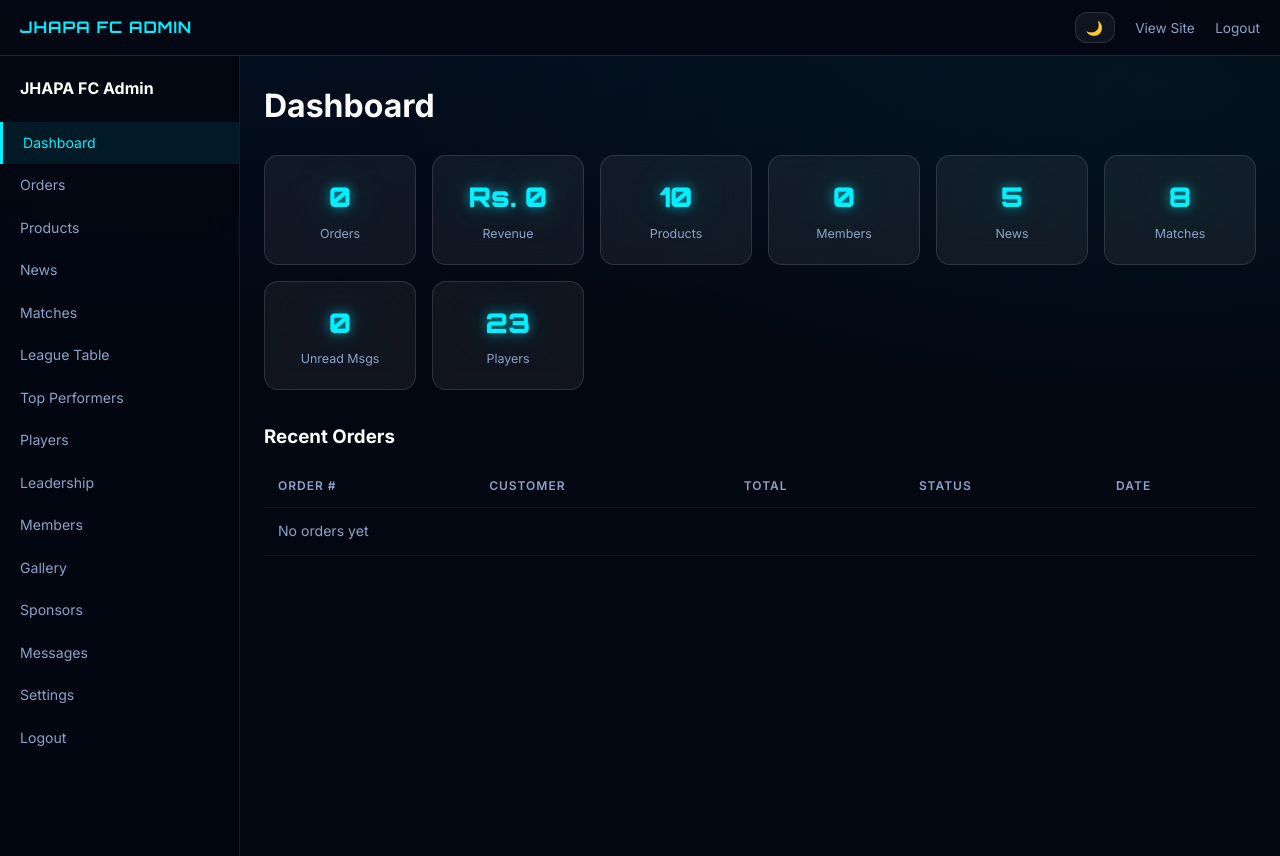
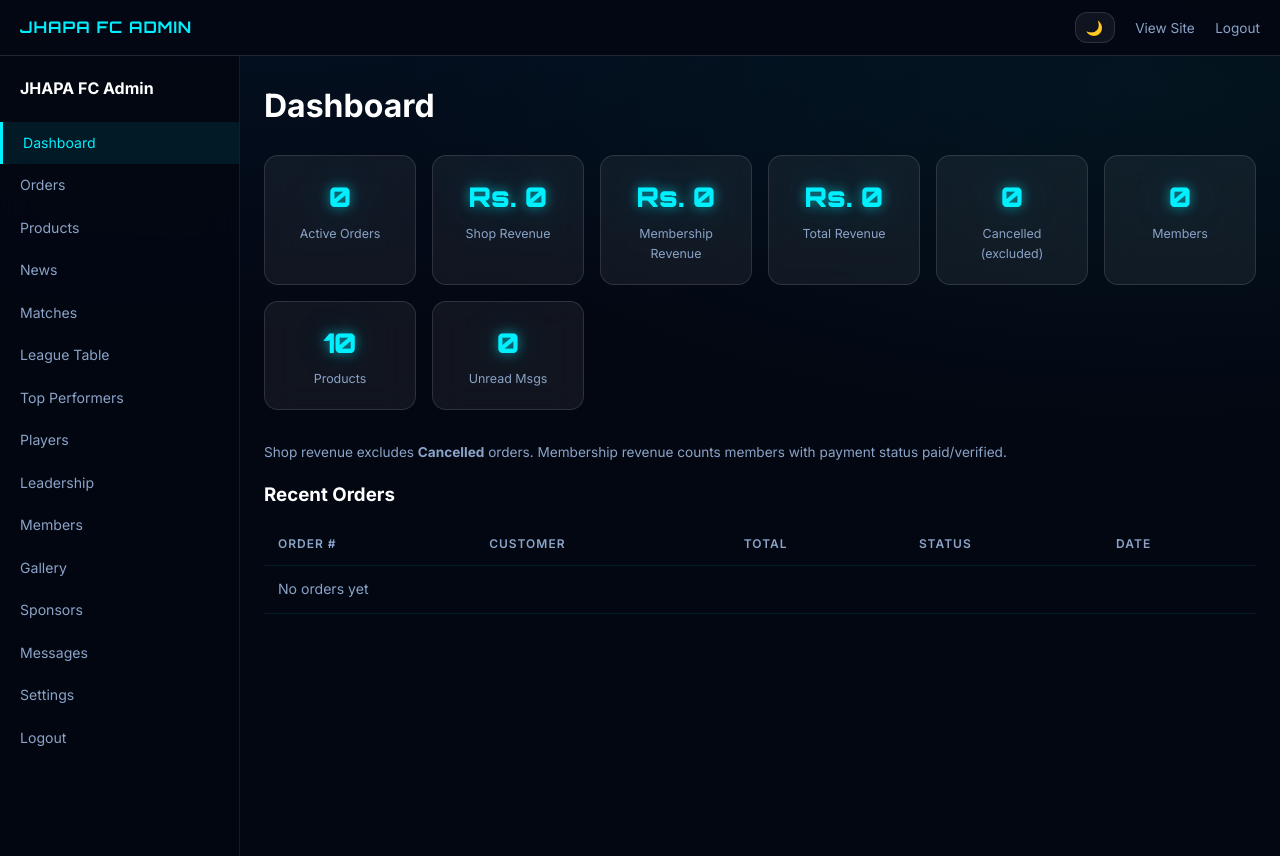
Before and after one commit to argonbhujel1/jhapa, a Flask app: page /admin/ in a window 1280 px wide. Run offline with Flask 3, Linux system fonts and the light colour scheme; a user stored in the database is signed in; data comes from the database, SQL or seed files in the repository; data that the repository does not hold is empty.

Commit message:
Updated Jhapa FC1

```diff
--- a/routes/admin.py
+++ b/routes/admin.py
@@ -44,9 +44,28 @@ def logout():
 @admin_bp.route('/')
 @admin_required
 def dashboard():
+    from sqlalchemy import or_, not_
+    # Shop revenue: exclude Cancelled orders
+    shop_rev = db.session.query(db.func.coalesce(db.func.sum(Order.total), 0)).filter(
+        db.func.lower(Order.status) != 'cancelled'
+    ).scalar() or 0
+    # Membership revenue: paid / verified members only
+    mem_rev = 0
+    try:
+        paid = Member.query.filter(
+            db.func.lower(Member.payment_status).in_(['paid', 'verified', 'completed', 'success'])
+        ).all()
+        for m in paid:
+            if m.plan and m.plan.price:
+                mem_rev += float(m.plan.price)
+    except Exception as e:
+        print('mem revenue:', e)
     stats = {
-        'orders': Order.query.count(),
-        'revenue': db.session.query(db.func.sum(Order.total)).scalar() or 0,
+        'orders': Order.query.filter(db.func.lower(Order.status) != 'cancelled').count(),
+        'orders_cancelled': Order.query.filter(db.func.lower(Order.status) == 'cancelled').count(),
+        'revenue': float(shop_rev),
+        'membership_revenue': float(mem_rev),
+        'total_revenue': float(shop_rev) + float(mem_rev),
         'products': Product.query.count(),
         'members': Member.query.count(),
         'news': News.query.count(),
@@ -307,7 +326,35 @@ def orders_list():
 @admin_required
 def order_detail(id):
     order = Order.query.get_or_404(id)
-    return render_template('admin/order_detail.html', order=order)
+    # Official jersey back photos for custom order preview
+    jersey_imgs = {'home': '', 'away': '', 'third': ''}
+    try:
+        for p in Product.query.filter(Product.is_active == True).all():
+            n = (p.name or '').lower()
+            src = getattr(p, 'image_back', None) or p.image
+            if not src:
+                continue
+            if 'third' in n or '3rd' in n:
+                jersey_imgs['third'] = src
+            elif 'away' in n:
+                jersey_imgs['away'] = src
+            elif 'home' in n:
+                jersey_imgs['home'] = src
+            elif ('jersey' in n or 'kit' in n) and not jersey_imgs['home']:
+                jersey_imgs['home'] = src
+    except Exception as e:
+        print('order jersey imgs:', e)
+    # Attach preview image URL per custom line item
+    for oi in order.items:
+        kit = 'home'
+        sz = (oi.size or '').lower()
+        if 'away' in sz:
+            kit = 'away'
+        elif 'third' in sz or '3rd' in sz:
+            kit = 'third'
+        oi._kit = kit
+        oi._jersey_img = jersey_imgs.get(kit) or jersey_imgs.get('home') or ''
+    return render_template('admin/order_detail.html', order=order, jersey_imgs=jersey_imgs)
 
 @admin_bp.route('/orders/<int:id>/status', methods=['POST'])
 @admin_required
--- a/templates/admin/dashboard.html
+++ b/templates/admin/dashboard.html
@@ -23,21 +23,28 @@
   <div class="admin-main">
     <h1 style="color:#fff;margin-bottom:24px;">Dashboard</h1>
     <div class="stat-cards">
-      <div class="stat-card"><div class="num">{{ stats.orders }}</div><div class="lbl">Orders</div></div>
-      <div class="stat-card"><div class="num">Rs. {{ "{:,.0f}".format(stats.revenue) }}</div><div class="lbl">Revenue</div></div>
+      <div class="stat-card"><div class="num">{{ stats.orders }}</div><div class="lbl">Active Orders</div></div>
+      <div class="stat-card"><div class="num">Rs. {{ "{:,.0f}".format(stats.revenue) }}</div><div class="lbl">Shop Revenue</div></div>
+      <div class="stat-card"><div class="num">Rs. {{ "{:,.0f}".format(stats.membership_revenue) }}</div><div class="lbl">Membership Revenue</div></div>
+      <div class="stat-card"><div class="num">Rs. {{ "{:,.0f}".format(stats.total_revenue) }}</div><div class="lbl">Total Revenue</div></div>
+      <div class="stat-card"><div class="num">{{ stats.orders_cancelled }}</div><div class="lbl">Cancelled (excluded)</div></div>
+      <div class="stat-card"><div class="num">{{ stats.members }}</div><div class="lbl">Members</div></div>
       <div class="stat-card"><div class="num">{{ stats.products }}</div><div class="lbl">Products</div></div>
-      <div class="stat-card"><div class="num">{{ stats.members }}</div><div class="lbl">Members</div></div>
-      <div class="stat-card"><div class="num">{{ stats.news }}</div><div class="lbl">News</div></div>
-      <div class="stat-card"><div class="num">{{ stats.matches }}</div><div class="lbl">Matches</div></div>
       <div class="stat-card"><div class="num">{{ stats.messages }}</div><div class="lbl">Unread Msgs</div></div>
-      <div class="stat-card"><div class="num">{{ stats.players }}</div><div class="lbl">Players</div></div>
     </div>
+    <p class="text-muted" style="font-size:0.85rem;margin-bottom:16px;">Shop revenue excludes <strong>Cancelled</strong> orders. Membership revenue counts members with payment status paid/verified.</p>
     <h3 style="color:#fff;margin-bottom:12px;">Recent Orders</h3>
     <table class="admin-table">
       <thead><tr><th>Order #</th><th>Customer</th><th>Total</th><th>Status</th><th>Date</th></tr></thead>
       <tbody>
         {% for o in recent_orders %}
-        <tr><td><a href="{{ url_for('admin.order_detail', id=o.id) }}">{{ o.order_number }}</a></td><td>{{ o.customer_name }}</td><td>Rs. {{ "{:,.0f}".format(o.total) }}</td><td>{{ o.status }}</td><td>{{ o.created_at.strftime('%d %b %Y') }}</td></tr>
+        <tr>
+          <td><a href="{{ url_for('admin.order_detail', id=o.id) }}">{{ o.order_number }}</a></td>
+          <td>{{ o.customer_name }}</td>
+          <td>Rs. {{ "{:,.0f}".format(o.total) }}</td>
+          <td>{{ o.status }}</td>
+          <td>{{ o.created_at.strftime('%d %b %Y') if o.created_at else '—' }}</td>
+        </tr>
         {% else %}<tr><td colspan="5" class="text-muted">No orders yet</td></tr>{% endfor %}
       </tbody>
     </table>
```
Also changed, not shown: templates/admin/order_detail.html (+16 -5 lines).
